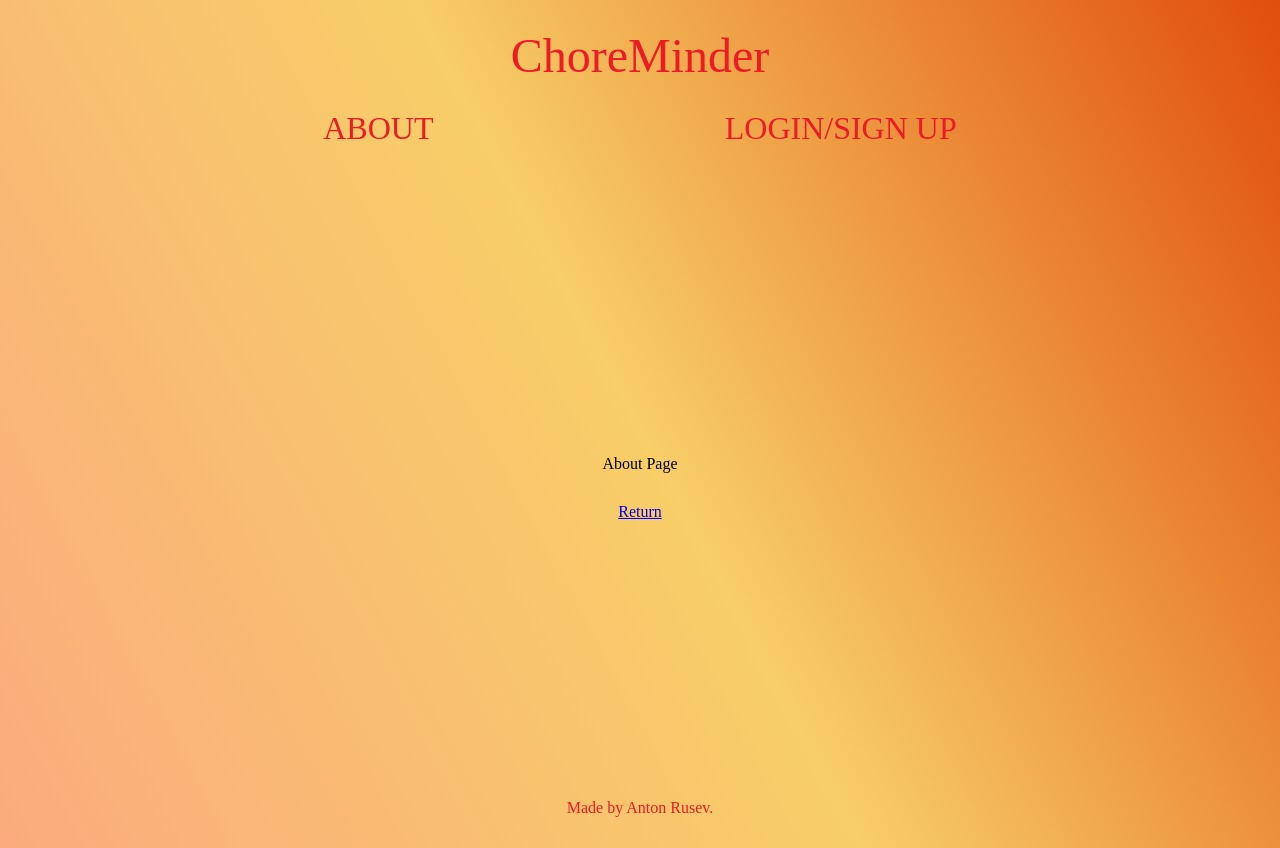
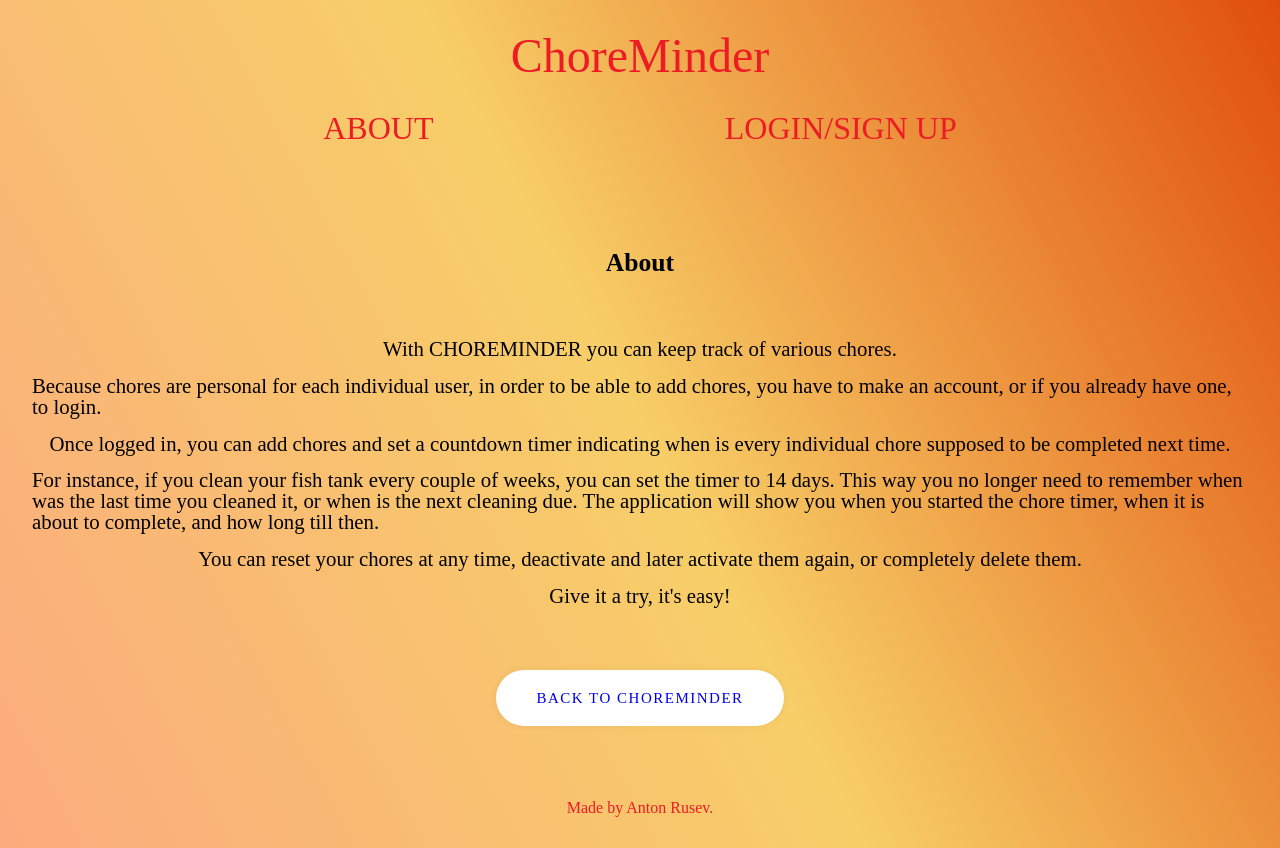
Before and after one commit to AntonRusev/Choreminder, a React (Vite) app: page /about in a window 1280 px wide. Built offline with nearby package versions, Linux system fonts and the light colour scheme; a web font is replaced by a local one.

Commit message:
added improvements to the Chore Item component

```diff
--- a/src/components/About/About.module.scss
+++ b/src/components/About/About.module.scss
@@ -3,7 +3,21 @@
 
 .about {
     @include flexCenterContainer(map-get($colors, "transparent"));
+    @include basicButton;
     flex-direction: column;
     gap: calc($base-gap * 4);
     min-height: 70vh;
+
+    h2 {
+        font-size: calc($base-font-size * 1.6);
+        font-weight: bold;
+    }
+
+    .info {
+        @include flexCenterContainer(map-get($colors, "transparent"));
+        flex-direction: column;
+        gap: calc($base-gap * 2);
+        font-size: calc($base-font-size * 1.3);
+        padding: $base-padding;
+    }
 }
--- a/src/components/About/About.tsx
+++ b/src/components/About/About.tsx
@@ -4,8 +4,29 @@ import style from './About.module.scss';
 export const About = () => {
     return (
         <main className={style.about}>
-            <h2>About Page</h2>
-            <Link to='/'>Return</Link>
+            <h2>About</h2>
+
+            <div className={style.info}>
+                <p>
+                    With CHOREMINDER you can keep track of various chores.
+                </p>
+                <p>
+                    Because chores are personal for each individual user, in order to be able to add chores, you have to make an account, or if you already have one, to login.
+                </p>
+                <p>
+                    Once logged in, you can add chores and set a countdown timer indicating when is every individual chore supposed to be completed next time.
+                </p>
+                <p>
+                    For instance, if you clean your fish tank every couple of weeks, you can set the timer to 14 days. This way you no longer need to remember when was the last time you cleaned it, or when is the next cleaning due. The application will show you when you started the chore timer, when it is about to complete, and how long till then.
+                </p>
+                <p>
+                    You can reset your chores at any time, deactivate and later activate them again, or completely delete them.
+                </p>
+                <p>
+                    Give it a try, it's easy!</p>
+            </div>
+
+            <Link className={style.basicBtn} to='/'>Back to CHOREMINDER</Link>
         </main>
     );
 };
--- a/src/components/ChoreItem/ChoreItem.tsx
+++ b/src/components/ChoreItem/ChoreItem.tsx
@@ -1,11 +1,12 @@
 import { memo, useContext, useState } from "react";
 
 import { ConfirmContext } from "../../contexts/ConfirmContext";
-
 import { useProgress } from "../../hooks/useProgress";
 
+import { dayAndHour } from "../../utils/dayAndHourExtractor";
+import { daysCalculator } from "../../utils/daysCalculator";
+
 import style from './ChoreItem.module.scss';
-import { dayAndHour } from "../../utils/dayAndHourExtractor";
 
 const ChoreItem = ({
     _id,
@@ -32,6 +33,7 @@ const ChoreItem = ({
 
     const start = dayAndHour(startDate);
     const end = dayAndHour(endDate);
+    const timeRemaining = daysCalculator(hoursRemaining);
 
     const toggleSelected = () => {
         setIsSelected(!isSelected);
@@ -44,14 +46,11 @@ const ChoreItem = ({
                     {/* EXTRA INFO ON CLICK */}
                     {isSelected
                         ? <article>
-                            {/* <p>ID: {_id}</p> */}
                             <p><span>Chore:</span> {name}</p>
                             <p><span>Repeat Time:</span> {days} days</p>
                             <p><span>Timer started:</span> {start}</p>
                             <p><span>Chore due:</span> {end}</p>
-                            <p><span>Hours Remaining:</span> {hoursRemaining} </p>
-                            {/* <p>Progress: {progress?.toFixed(2)} </p>
-                            <p>Active: {isActive} </p> */}
+                            <p><span>Time Remaining:</span> {timeRemaining}</p>
                         </article>
                         :
                         <div className={style.textProgress}>
@@ -77,7 +76,7 @@ const ChoreItem = ({
 
                         {isSelected
                             ?
-                            <div className={style.btnHolder}>
+                            <div className={style.btnHolder} onClick={(e) => e.stopPropagation()}>
                                 {/* Reset Button */}
                                 <div
                                     onClick={() => onActivateConfirm({ action: "reset", _id, name, days, isActive })}
@@ -113,7 +112,7 @@ const ChoreItem = ({
                             </div>
                             :
                             <div className={style.textProgress}>
-                                <p>Remaining: <span>{hoursRemaining}</span> hours</p>
+                                <p>Remaining: <span>{timeRemaining}</span></p>
                             </div>
                         }
                     </div>
--- a/src/components/GuestScreen/GuestScreen.tsx
+++ b/src/components/GuestScreen/GuestScreen.tsx
@@ -15,8 +15,11 @@ export const GuestScreen = () => {
             <p>
                 If you don't have an account yet, you can <Link to='/register'>Sign up</Link> here.
             </p>
+            <p>
+                If you'd like to learn more, visit <Link to='/about'>About</Link> page.
+            </p>
 
-            <p className={style.hint}>
+            <div className={style.hint}>
                 <h3>HINT:</h3>
                 <p>
                     If you want to see some prepopulated chores, you can use one of the following accounts:
@@ -40,7 +43,7 @@ export const GuestScreen = () => {
                     </div>
                 </div>
 
-            </p>
+            </div>
         </div>
     );
 };
--- a/src/components/Search/Search.module.scss
+++ b/src/components/Search/Search.module.scss
@@ -32,7 +32,7 @@
 
         &:hover,
         &:active {
-            color:map-get($colors, "secondary");
+            color: map-get($colors, "secondary");
         }
     }
 
@@ -48,7 +48,7 @@
         width: 15rem;
         padding: calc($base-padding / 2);
 
-        &:focus{
+        &:focus {
             outline: none;
         }
     }
--- a/src/components/SortChores/SortChores.module.scss
+++ b/src/components/SortChores/SortChores.module.scss
@@ -47,7 +47,7 @@
 
                 &:hover,
                 &:active {
-                    color:map-get($colors, "secondary");
+                    color: map-get($colors, "secondary");
                 }
             }
         }
--- a/src/scss/mixins.scss
+++ b/src/scss/mixins.scss
@@ -107,7 +107,7 @@
     transition: all 0.3s cubic-bezier(0.68, -0.55, 0.265, 1.55);
   }
 
-  .crudBtn:hover .tooltip {
+  .crudBtn:hover .tooltip{
     top: -45px;
     opacity: 1;
     visibility: visible;
--- /dev/null
+++ b/src/utils/daysCalculator.tsx
@@ -0,0 +1,30 @@
+export const daysCalculator = (hoursRemaining: any) => {
+    const days = Math.floor(hoursRemaining / 24);
+    const hours = hoursRemaining % 24;
+
+    let daysString = '';
+    let hoursString = '';
+
+    if (days === 1) {
+        daysString = `${days} day`;
+    } else if (days > 1) {
+        daysString = `${days} days`
+    };
+
+    if (hours === 1) {
+        hoursString = `${hours} hour`;
+    } else {
+        hoursString = `${hours} hours`
+    };
+
+    if ( days > 0 && hours > 0) {
+        const andString = ` and `
+        daysString = daysString.concat(andString);
+    } else if (days > 0 && hours === 0) {
+        hoursString = '';
+    }
+
+    const result = daysString.concat(hoursString);
+
+    return result;
+};
```
